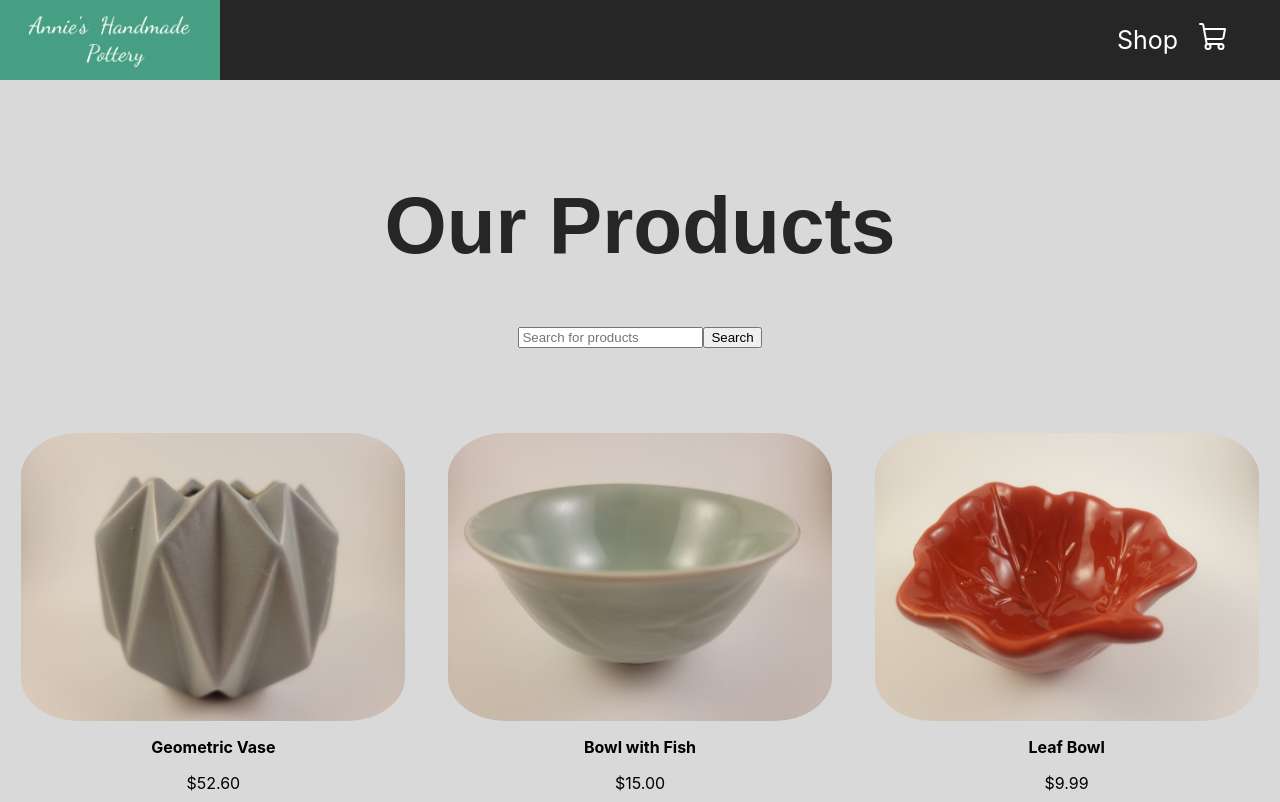
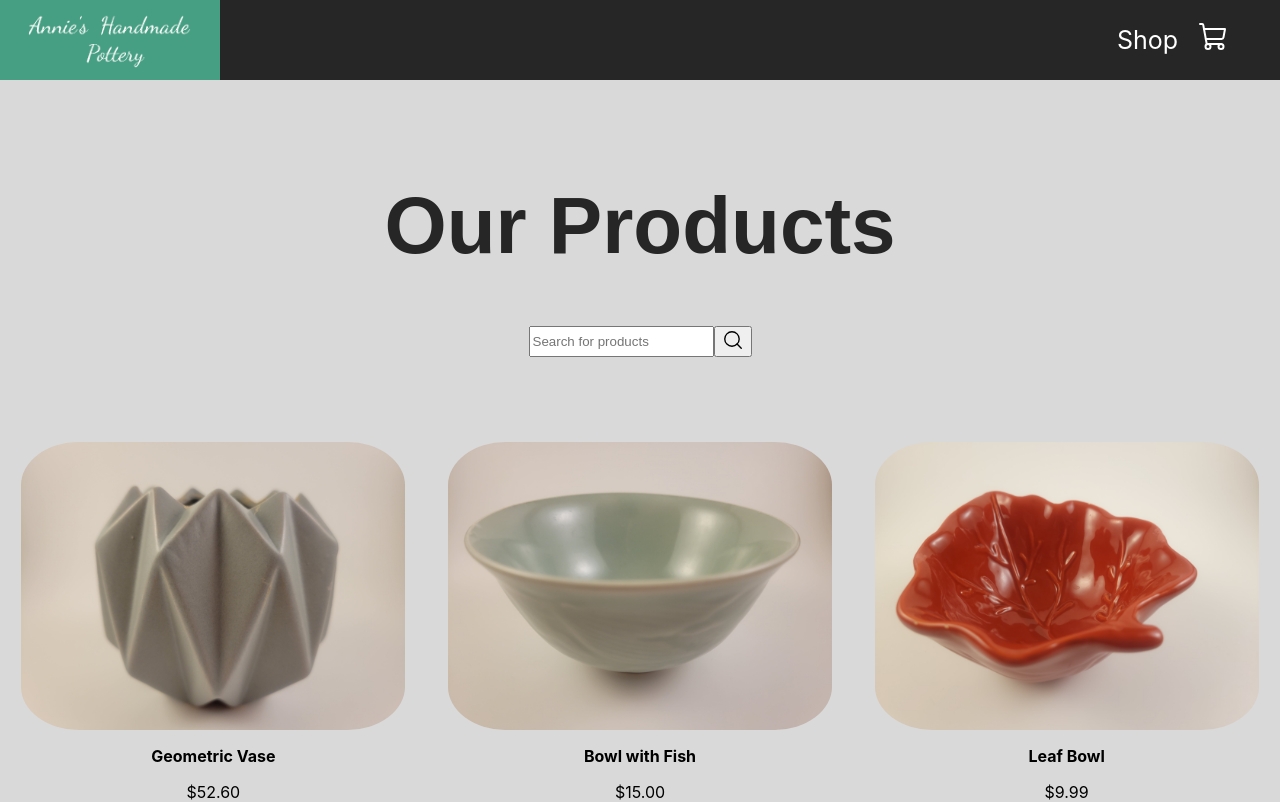
Before and after one commit to LaurenCummings/shop-project, a React (Create React App) app: page / in a window 1280 px wide. Shown: the top 802 px of the page. Built offline with nearby package versions, Linux system fonts and the light colour scheme.

Commit message:
Changed Search button to magnifying glass and lined up with input box

```diff
--- a/src/components/Shop.css
+++ b/src/components/Shop.css
@@ -4,6 +4,15 @@
     font-size: 40px;
     font-family: 'Arial', sans-serif;
     color: rgb(38, 38, 38);
+}
+
+.searchBar input {
+    height: 25px;
+    vertical-align: middle;
+}
+
+.searchBar button {
+    vertical-align: middle;
 }
 
 .products {
--- a/src/components/Shop.js
+++ b/src/components/Shop.js
@@ -2,6 +2,7 @@ import './Shop.css';
 import PRODUCTS from '../Products';
 import Product from './Product';
 import { useState } from 'react';
+import { MagnifyingGlass } from 'phosphor-react';
 
 const Shop = () => {
 
@@ -27,14 +28,16 @@ const Shop = () => {
             <div className="shopTitle">
                 <h1>Our Products</h1>
             </div>
-            <div>
+            <div className="searchBar">
                 <input
                     placeholder="Search for products"
                     type="text"
                     value={searchTerm}
                     onChange={handleInputChange}
                 />
-                <button onClick={searchProducts}>Search</button>
+                <button onClick={searchProducts}>
+                    <MagnifyingGlass size={22}></MagnifyingGlass>
+                </button>
             </div>
             <div className="products">
                 {displayedProducts.map((product) => (
```
